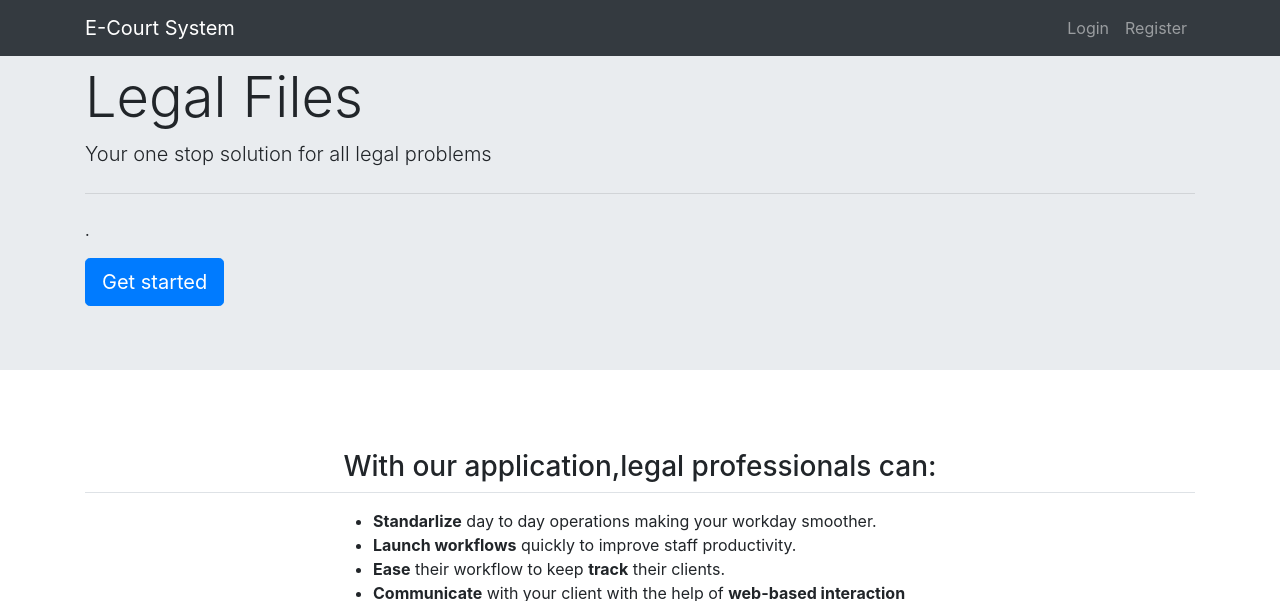
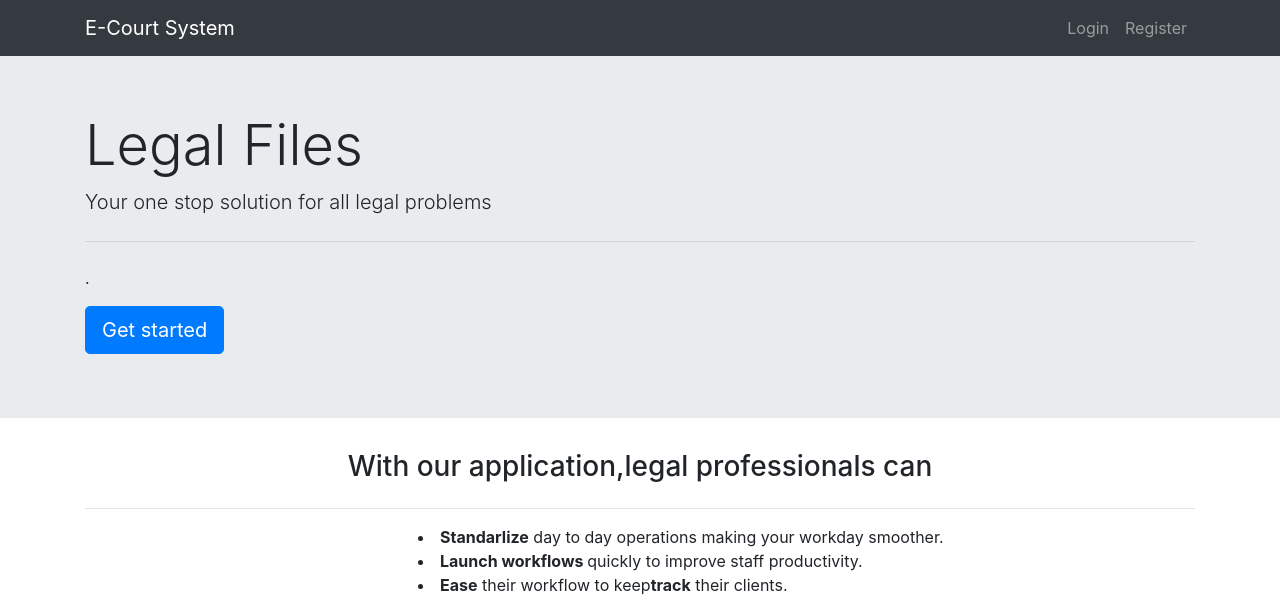
Before and after one commit to shaista1519/ccms, a Flask app: page / in a window 1280 px wide. Shown: the top 601 px of the page. Run offline with Flask 2, Linux system fonts and the light colour scheme; some libraries are stand-ins or nearby versions; grey boxes are pictures that could not be loaded.

Commit message:
Fixed Jumbotron responsive nature

```diff
--- a/templates/index.html
+++ b/templates/index.html
@@ -4,7 +4,7 @@
 {% endblock %}
 
 {% block body %}
-<div class="jumbotron jumbotron-fluid px-0">
+<div class="jumbotron jumbotron-fluid px-0 mt-5">
   <div class="container">
     <h1 class="display-4">Legal Files</h1>
     <p class="lead">Your one stop solution for all legal problems</p>
@@ -13,26 +13,36 @@
     <a class="btn btn-primary btn-lg" href="#" role="button"><i class="fa fa-gavel "></i>Get started</a>
   </div>
 </div>
-<section class="container-fluid pt-5">
 <div class="container">
-<div class="mx-auto">
   <div class="text-center">
-  <div class="border-bottom">
-<h3>With our application,legal professionals can:</h3>
-    </div>
-<div class="pl-5" style="margin-left: 200px">
-<ul class="mt-3 text-left">
-  <li><span class="font-weight-bold">Standarlize</span> day to day operations making your workday smoother.</li>
-  <li><span class="font-weight-bold">Launch workflows</span> quickly to improve staff productivity.</li>
-  <li><span class="font-weight-bold">Ease</span> their workflow to keep <span class="font-weight-bold">track</span> their clients.</li>
-  <li><span class="font-weight-bold">Communicate</span> with your client with the help of <span class="font-weight-bold">web-based interaction</span></li>
-</ul>
+    <div class="row">
+      <div class="col-sm">
+        <h3>With our application,legal professionals can</h3>
       </div>
     </div>
   </div>
-<div class="col-lg-4">
-  <img width="500" height="310"class="img-fluid" src="#" alt="">
+  <hr/>
+  <div style="margin-left: 30%;">
+    <div class="row">
+      <div class="col-sm">
+        <li><b>Standarlize</b> day to day operations making your workday smoother.</li>
       </div>
     </div>
-</section>
+    <div class="row">
+      <div class="col-sm">
+        <li><b>Launch workflows </b>quickly to improve staff productivity.</li>
+      </div>
+    </div>
+    <div class="row">
+      <div class="col-sm">
+        <li><b>Ease</b> their workflow to keep<b>track</b> their clients.</li></li>
+      </div>
+    </div>
+    <div class="row">
+      <div class="col-sm">
+        <li><b>Communicate </b>with your client with the help of <b>web-based interaction</b></li>
+      </div>
+    </div>
+  </div>
+</div>
 {% endblock %}
```
Lines whose indentation alone changed are shown as unchanged.
